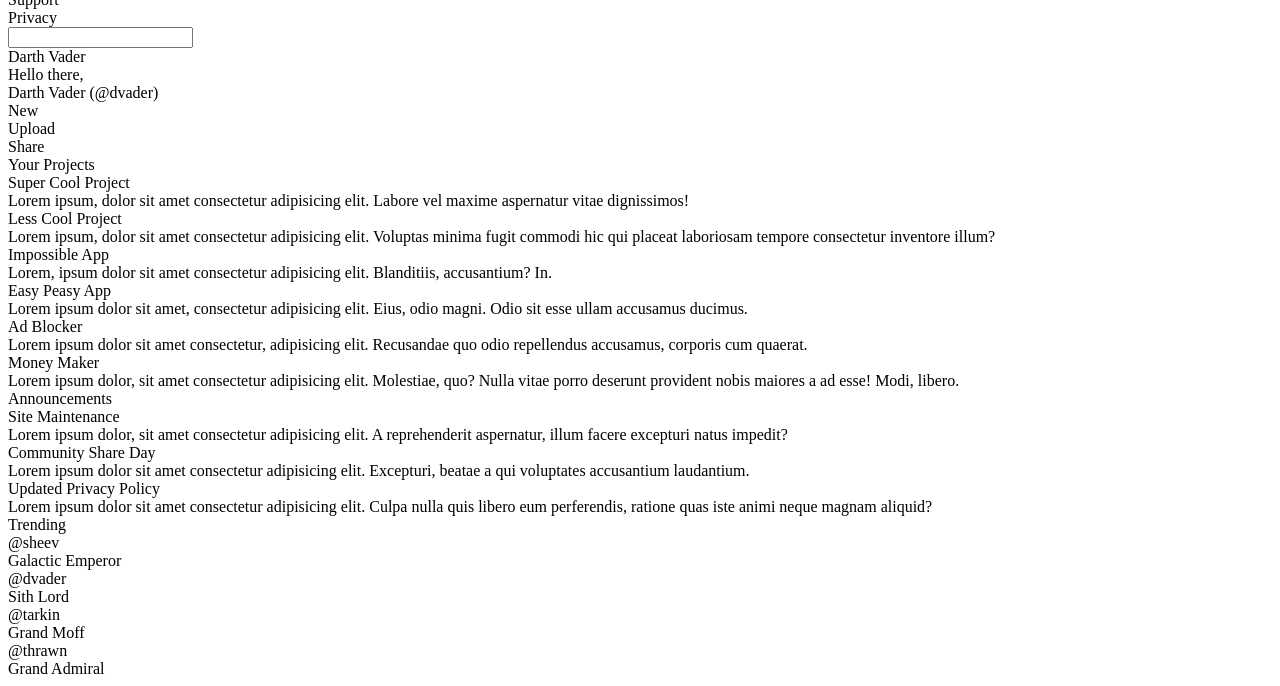
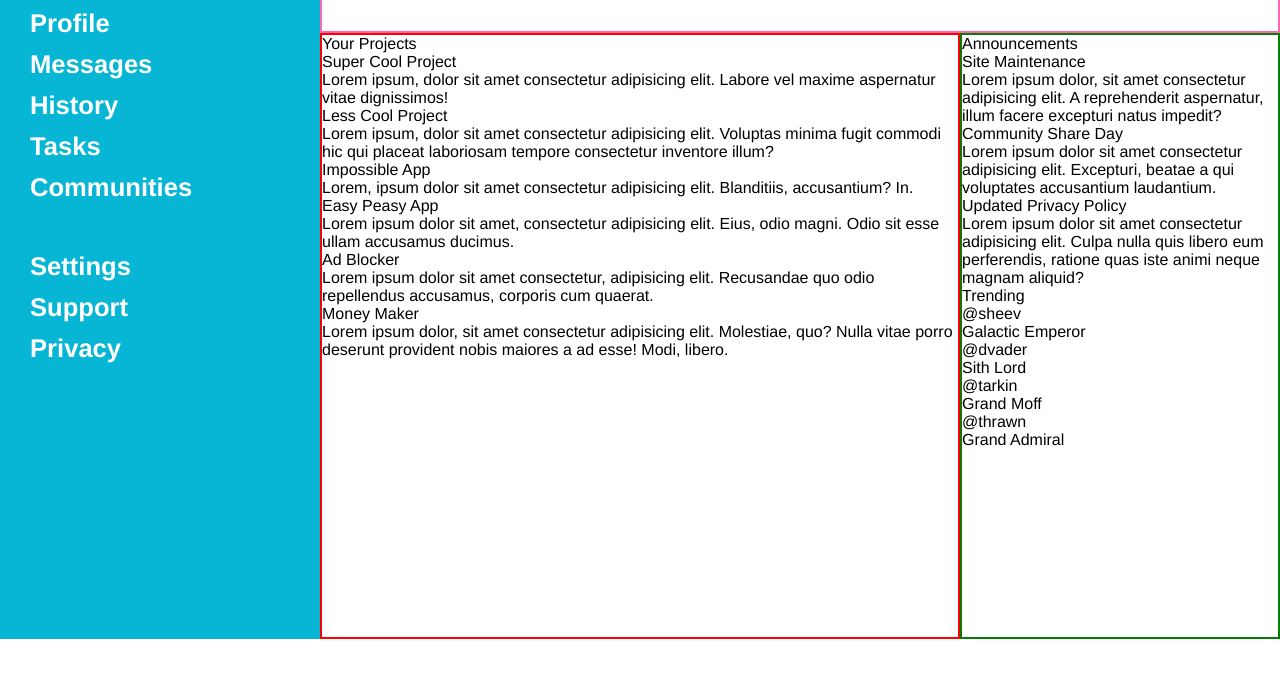
Before and after one commit to Rlaur2/admin_dashboard, a plain HTML site: page index.html in a window 1280 px wide. Shown: the part 161-847 px from the top of the page. After the commit the page ends 800 px from the top, so only its background shows below. Drawn offline with Linux system fonts and the light colour scheme.

Commit message:
Finish dashboard styling and layout

```diff
--- a/index.html
+++ b/index.html
@@ -25,7 +25,7 @@
                 <div class="privacy">Privacy</div>
             </div>
         </div>
-        <div class="header">
+        <div class="main-header">
             <div class="search">
                 <div class="magny-glass"></div><input type="text" name="search" id="search-bar">
             </div>
@@ -78,6 +78,7 @@
                 <div class="card-icons"></div>
             </div>
         </div>
+        <div class="side-bar">
             <div class="announcements">
                 <div class="announce-header">Announcements</div>
                 <div class="announce-card">
@@ -121,5 +122,6 @@
                 </div>
             </div>
     </div>
+    </div>
 </body>
 </html>
--- a/style.css
+++ b/style.css
@@ -0,0 +1,59 @@
+* {
+    margin: 0;
+    padding: 0;
+    box-sizing: border-box;
+    font-family: 'Franklin Gothic Medium', 'Arial Narrow', Arial, sans-serif;
+}
+
+.container {
+    display: grid;
+    grid-template-columns: repeat(4, 1fr);
+    min-height: 100vh;
+    grid-template-areas:
+    'dashboard header header header'
+    'dashboard cards cards side'
+    'dashboard cards cards side'
+    'dashboard cards cards side';
+}
+
+.dashboard {
+    grid-area: dashboard;
+    background-color: #06b6d4;
+    color: white;
+    font-weight: 900;
+    font-size: 1.6rem;
+
+}
+
+.dashboard-header {
+    margin: 50px 0 50px 30px;
+}
+
+.dash-main {
+    margin: 50px 0 50px 30px;
+    display: flex;
+    flex-flow: column;
+    gap: 12px 0;
+}
+
+.dash-settings {
+    margin: 0 0 0 30px;
+    display: flex;
+    flex-flow: column;
+    gap: 12px 0;
+}
+
+.main-header {
+    border: 2px solid hotpink;
+    grid-area: header;
+}
+
+.main-cards {
+    border: 2px solid red;
+    grid-area: cards;
+}
+
+.side-bar {
+    border: 2px solid green;
+    grid-area: side;
+}
```
Lines whose indentation alone changed are shown as unchanged.
